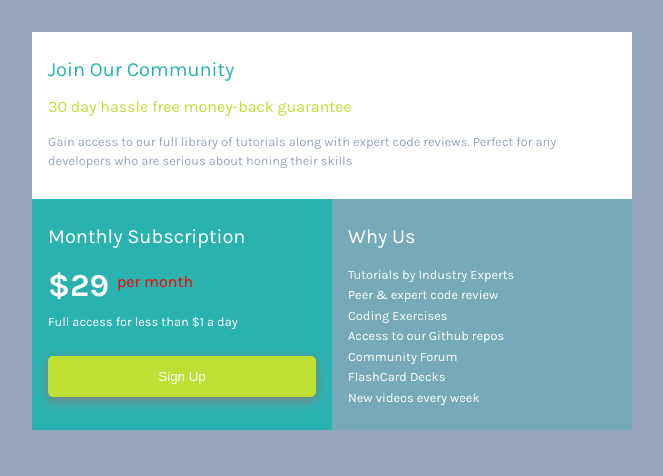
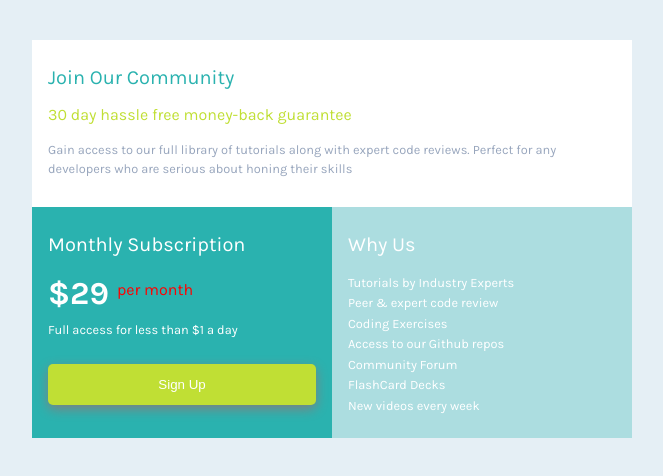
Before and after one commit to PapsPython/Frontend-Mentor-Single-Price-Component-, a plain HTML site: page index.html in a window 1280 px wide. Shown: the whole page, without its empty margins (308-971 px from the left). Drawn offline with Linux system fonts and the light colour scheme.

Commit message:
background color of the body

```diff
--- a/style.css
+++ b/style.css
@@ -8,13 +8,12 @@
 
 
 body{
-  margin:0;
   padding:2em;
   display: flex;
-  justify-content: center;
+  justify-content:center;
   align-items:center;
   color: white;
-  background-color: var(--neutral-grayishblue);
+  background-color: var(--neutral-lightgray);
   font-family: 'Karla', sans-serif;
 }
 
```
